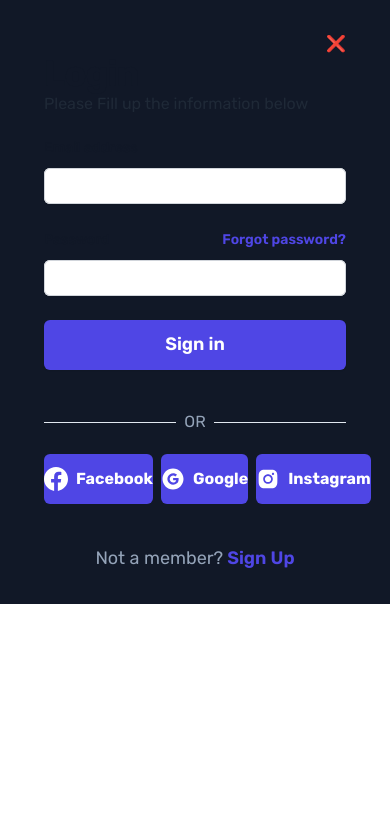
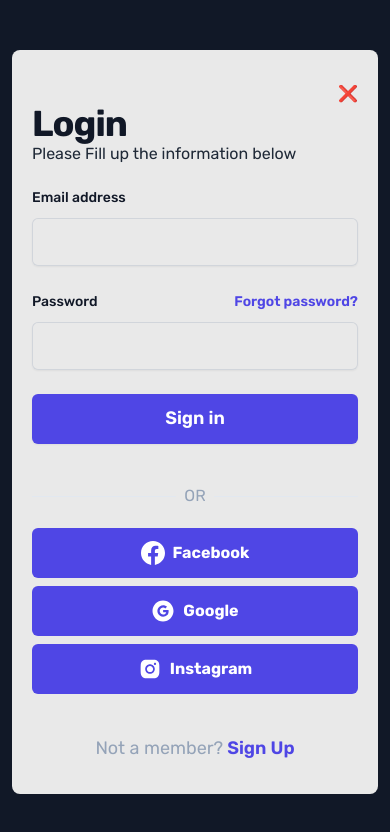
Before and after one commit to CocoShesh/FurniCraft, a React (Vite) app: page /login in a window 390 px wide. Shown: the top 832 px of the page. Built offline with nearby package versions, Linux system fonts and the light colour scheme.

Commit message:
change the anchor tag to link

```diff
--- a/src/components/Login-user/Login.jsx
+++ b/src/components/Login-user/Login.jsx
@@ -2,13 +2,16 @@ import React from "react";
 import { SiFacebook } from "react-icons/si";
 import { AiFillGoogleCircle, AiFillInstagram } from "react-icons/ai";
 import { Tooltip } from "antd";
+import ImageCarousel from "./ImageCarousel";
+import { Link } from "react-router-dom";
 const Login = () => {
   return (
-    <div className="flex flex-col justify-center  px-6 py-8 lg:px-8 max-sm:w-auto max-sm:mx-5 ">
+    <ImageCarousel>
+      <div className="flex flex-col justify-center   px-6 py-8 lg:px-8 max-sm:w-auto max-sm:px-5 ">
         <Tooltip title="Close">
-        <a href="/" className="self-end">
+          <Link to="/" className="self-end">
             <span> &#10060;</span>
-        </a>
+          </Link>
         </Tooltip>
         <div className=" sm:w-full sm:max-w-sm">
           <h2 className=" text-4xl font-bold leading-9 tracking-tight text-gray-900">
@@ -33,7 +36,7 @@ const Login = () => {
                   type="email"
                   autoComplete="email"
                   required
-                className="block w-full rounded-md border-0 py-1.5 px-5 text-gray-900 shadow-sm ring-1 ring-inset ring-gray-300 placeholder:text-gray-400 focus:ring-2 focus:ring-inset focus:ring-indigo-600 sm:text-sm sm:leading-6"
+                  className="block w-full rounded-md border-0 py-3 bg-[#e9e9e9] px-5  text-gray-900 shadow-sm ring-1 ring-inset ring-gray-300 placeholder:text-gray-400 focus:ring-2 focus:ring-inset focus:ring-indigo-600 sm:text-sm sm:leading-6"
                 />
               </div>
             </div>
@@ -62,7 +65,7 @@ const Login = () => {
                   type="password"
                   autoComplete="current-password"
                   required
-                className="block w-full rounded-md border-0 py-1.5 px-5 text-gray-900 shadow-sm ring-1 ring-inset ring-gray-300 placeholder:text-gray-400 focus:ring-2 focus:ring-inset focus:ring-indigo-600 sm:text-sm sm:leading-6"
+                  className="block w-full rounded-md border-0 py-3 bg-[#e9e9e9] px-5 text-gray-900 shadow-sm ring-1 ring-inset ring-gray-300 placeholder:text-gray-400 focus:ring-2 focus:ring-inset focus:ring-indigo-600 sm:text-sm sm:leading-6"
                 />
               </div>
             </div>
@@ -81,32 +84,33 @@ const Login = () => {
             <p className="text-slate-400">OR </p>
             <hr className="w-[170px]  border-slate-200" />
           </div>
-        <section className=" flex gap-2 mt-5 ">
-          <section className="w-[130px] h-[50px]  cursor-pointer  text-white  bg-indigo-600 rounded-md flex justify-center items-center gap-2 font-bold hover:bg-indigo-500 focus-visible:outline focus-visible:outline-2 focus-visible:outline-offset-2 focus-visible:outline-indigo-600">
+          <section className=" flex gap-2 mt-5 max-sm:flex-col items-center justify-center ">
+            <section className="w-[130px] h-[50px]  max-sm:w-full cursor-pointer  text-white  bg-indigo-600 rounded-md flex justify-center items-center gap-2 font-bold hover:bg-indigo-500 focus-visible:outline focus-visible:outline-2 focus-visible:outline-offset-2 focus-visible:outline-indigo-600">
               <SiFacebook className="text-2xl " />
               <p>Facebook</p>
             </section>
 
-          <section className="w-[130px] h-[50px]  text-white  cursor-pointer  bg-indigo-600  rounded-md  flex justify-center items-center gap-2 font-bold hover:bg-indigo-500 focus-visible:outline focus-visible:outline-2 focus-visible:outline-offset-2 focus-visible:outline-indigo-600">
+            <section className="w-[130px] h-[50px]   max-sm:w-full text-white  cursor-pointer  bg-indigo-600  rounded-md  flex justify-center items-center gap-2 font-bold hover:bg-indigo-500 focus-visible:outline focus-visible:outline-2 focus-visible:outline-offset-2 focus-visible:outline-indigo-600">
               <AiFillGoogleCircle className="text-2xl " />
               <p>Google</p>
             </section>
-          <section className="w-[130px] h-[50px] text-white   cursor-pointer   bg-indigo-600 flex  rounded-md  justify-center items-center gap-2 font-bold hover:bg-indigo-500 focus-visible:outline focus-visible:outline-2 focus-visible:outline-offset-2 focus-visible:outline-indigo-600">
+            <section className="w-[130px] h-[50px] text-white  max-sm:w-full   cursor-pointer   bg-indigo-600 flex  rounded-md  justify-center items-center gap-2 font-bold hover:bg-indigo-500 focus-visible:outline focus-visible:outline-2 focus-visible:outline-offset-2 focus-visible:outline-indigo-600">
               <AiFillInstagram className="text-2xl " />
               <p>Instagram</p>
             </section>
           </section>
           <p className=" text-center mt-10 text-lg text-slate-400 ">
             Not a member?
-          <a
-            href="/SignUp"
+            <Link
+              to="/register"
               className="font-semibold leading-6 pl-1 text-indigo-600 hover:text-indigo-500"
             >
               Sign Up
-          </a>
+            </Link>
           </p>
         </div>
       </div>
+    </ImageCarousel>
   );
 };
 
```
Lines whose indentation alone changed are shown as unchanged.
